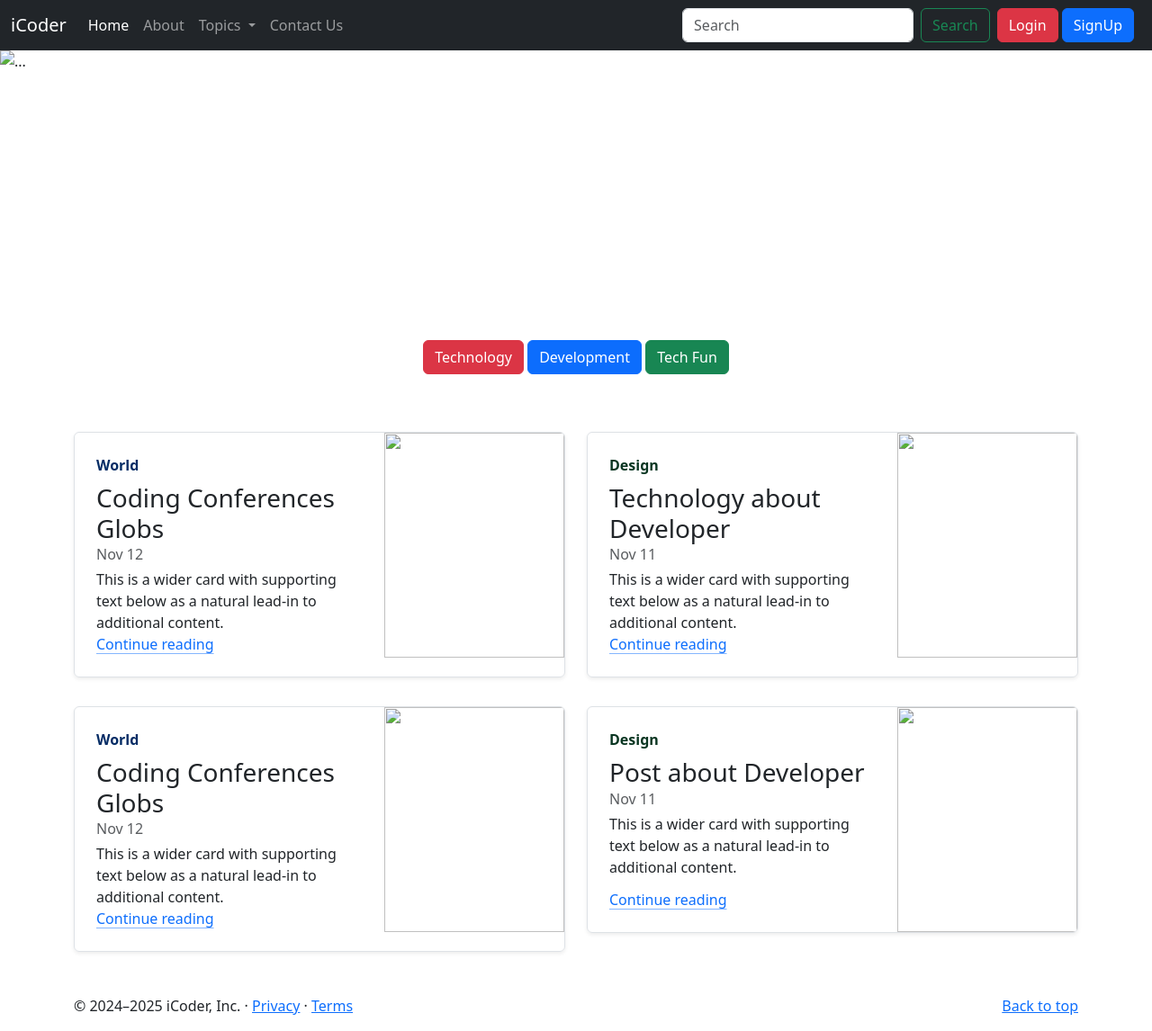
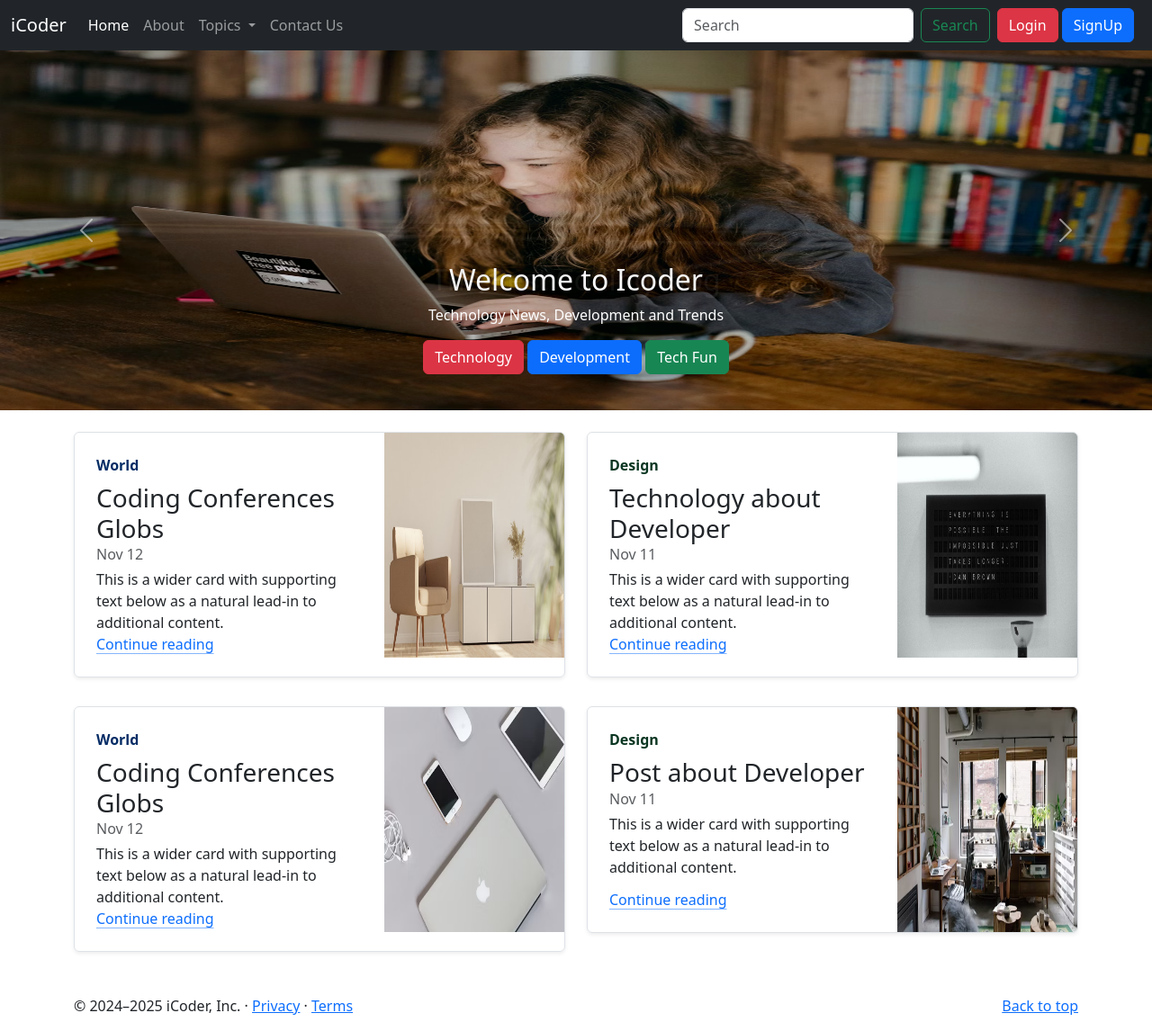
Before and after one commit to Gmumta/-iCoder_website_Using_Bootstrap, a plain HTML site: page index.html in a window 1280 px wide. Shown: the whole page at 90% size. Drawn offline with nearby package versions, Linux system fonts and the light colour scheme.

Commit message:
path change of image

```diff
--- a/index.html
+++ b/index.html
@@ -138,7 +138,7 @@
   <div id="carouselExampleAutoplaying" class="carousel slide carousel-fade" data-bs-ride="carousel">
     <div class="carousel-inner">
       <div class="carousel-item active">
-        <img src="image/pic1.avif" width="1400px" height="400px"   class="d-block w-100" alt="...">
+        <img src="pic1.avif" width="1400px" height="400px"   class="d-block w-100" alt="...">
         <div class="carousel-caption d-none d-md-block">
           <h2>Welcome to Icoder</h2>
           <p>Technology News, Development and Trends</p>
@@ -148,7 +148,7 @@
         </div>
       </div>
       <div class="carousel-item">
-        <img src="image/pic2.avif" width="1400px" height="400px"   class="d-block w-100" alt="...">
+        <img src="pic2.avif" width="1400px" height="400px"   class="d-block w-100" alt="...">
         <div class="carousel-caption d-none d-md-block">
           <h2>The Best Coding Blog</h2>
           <p>Technology News, Development and Trends</p>
@@ -158,7 +158,7 @@
         </div>
       </div>
       <div class="carousel-item">
-        <img src="image/pic1.jpg" width="1400px" height="400px"   class="d-block w-100" alt="...">
+        <img src="pic1.jpg" width="1400px" height="400px"   class="d-block w-100" alt="...">
         <div class="carousel-caption d-none d-md-block">
           <h2>Award winning Blog</h2>
           <p>Technology News, Development and Trends</p>
@@ -198,7 +198,7 @@
             </a>
           </div>
           <div class="col-auto d-none d-lg-block">
-            <img class="bd-placeholder-img" width="200px" height="250px" src="image/about1.avif" class="img-fluid"
+            <img class="bd-placeholder-img" width="200px" height="250px" src="about1.avif" class="img-fluid"
               alt="">
           </div>
         </div>
@@ -219,7 +219,7 @@
             </a>
           </div>
           <div class="col-auto d-none d-lg-block">
-            <img class="bd-placeholder-img" width="200px" height="250px" class="img-fluid" src="image/about2.avif"
+            <img class="bd-placeholder-img" width="200px" height="250px" class="img-fluid" src="about2.avif"
               alt="">
           </div>
         </div>
@@ -242,7 +242,7 @@
             </a>
           </div>
           <div class="col-auto d-none d-lg-block">
-            <img class="bd-placeholder-img" width="200px" height="250px" class="img-fluid" src="image/pic4.avif" alt="">
+            <img class="bd-placeholder-img" width="200px" height="250px" class="img-fluid" src="pic4.avif" alt="">
           </div>
         </div>
       </div>
@@ -262,7 +262,7 @@
             </a>
           </div>
           <div class="col-auto d-none d-lg-block">
-            <img class="bd-placeholder-img" width="200px" height="250px" class="img-fluid" src="image/pic5.avif" alt="">
+            <img class="bd-placeholder-img" width="200px" height="250px" class="img-fluid" src="pic5.avif" alt="">
           </div>
         </div>
       </div>
```
Also changed, not shown: about.html (+3 -3 lines).
